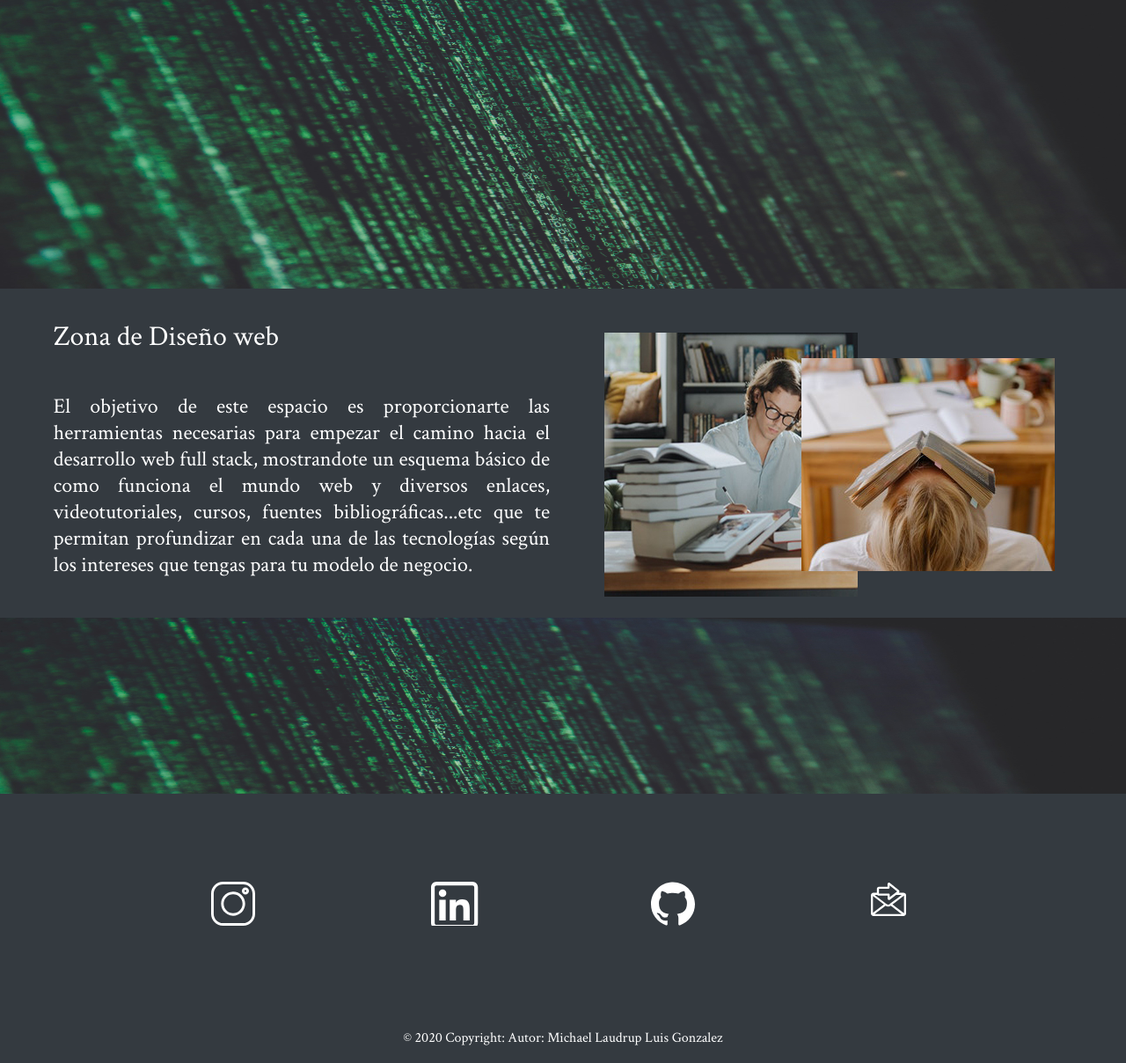
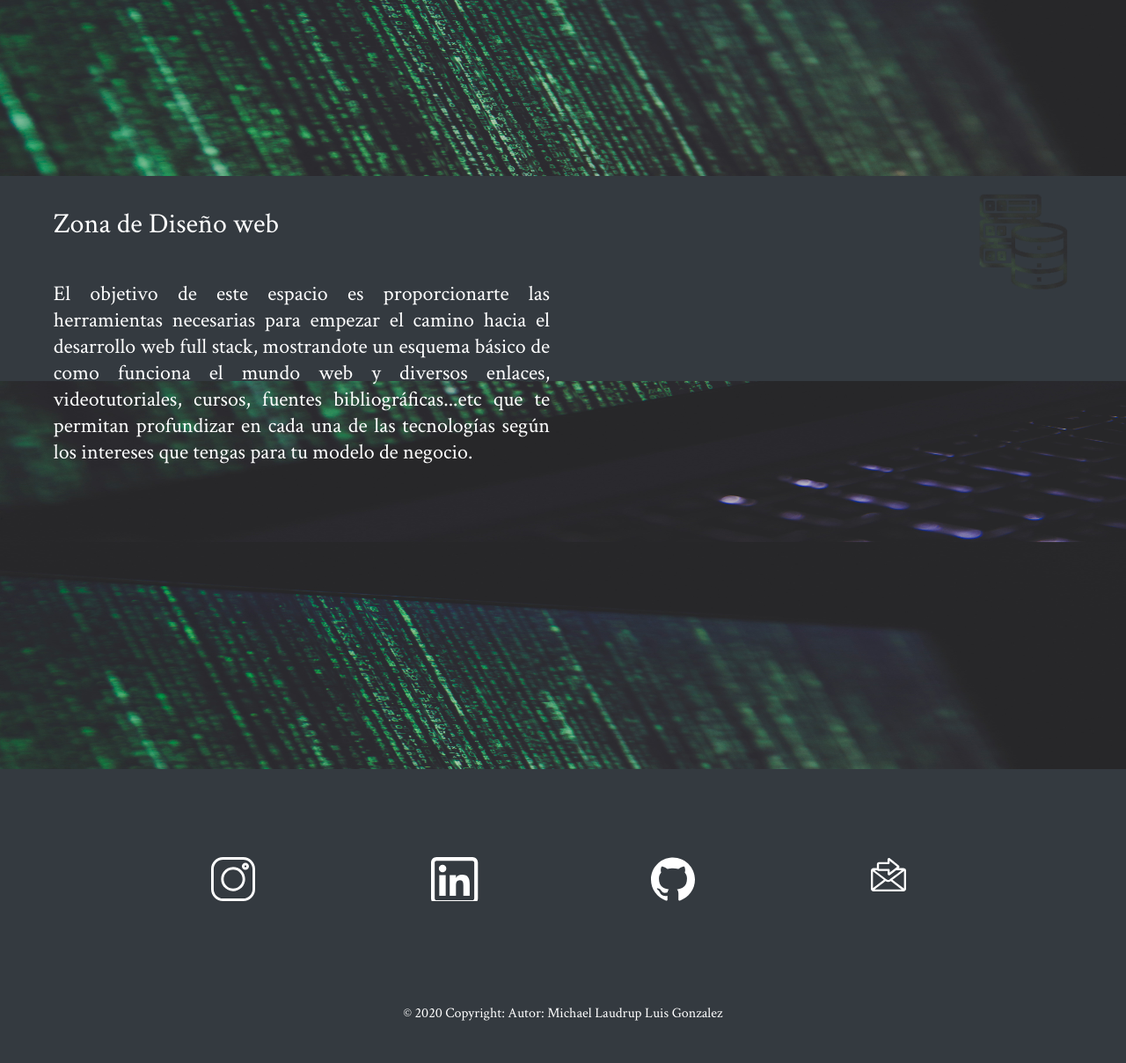
Before and after one commit to MichaeLaudrup/MichaelWebPageProject, a PHP site: page /index.php?pagina=academiazone in a window 1280 px wide. Shown: the part 184-1392 px from the top of the page at 88% size. After the commit the page ends 1344 px from the top, so only its background shows below. Run offline with PHP 8.4, Linux system fonts and the light colour scheme.

Commit message:
limpieza de codigo, eliminacion de multiples solicitudes .css

```diff
--- a/FragmentosPHP/academiazone.php
+++ b/FragmentosPHP/academiazone.php
@@ -4,7 +4,7 @@
 
 <div id="contenedor-principal"class="container-fluid">
     <div id="fila1" class="row filasConContenido">
-        <div class="col-6 " >
+        <div id="fila1-izq" class="col-6 " >
         <p class="titulosDescripciones">Zona de Diseño web</p> <br> <p class="descripciones"> El objetivo de este espacio es proporcionarte las herramientas necesarias para empezar
             el camino hacia el desarrollo web full stack, mostrandote un esquema básico de como funciona el mundo web y diversos enlaces, videotutoriales, cursos, fuentes bibliográficas...etc que te permitan
             profundizar en cada una de las tecnologías según los intereses que tengas para tu modelo de negocio.</p>
--- a/FragmentosPHP/webdesingzone.php
+++ b/FragmentosPHP/webdesingzone.php
@@ -6,18 +6,12 @@
     <title>3D Carousel</title>
     <meta name="description" content="">
     <meta name="viewport" content="width=1024">
-    <link rel="stylesheet" href="https://cdnjs.cloudflare.com/ajax/libs/normalize/8.0.1/normalize.min.css">
-    <link rel="stylesheet" href="css/main.css">
-
     <!--[if lt IE 9]><script src="http://html5shiv.googlecode.com/svn/trunk/html5.js"></script><![endif]-->
-
     <!-- Global site tag (gtag.js) - Google Analytics -->
-    <script async src="https://www.googletagmanager.com/gtag/js?id=UA-31485994-5"></script>
     <script>
       window.dataLayer = window.dataLayer || [];
       function gtag(){dataLayer.push(arguments);}
       gtag('js', new Date());
-
       gtag('config', 'UA-31485994-5');
     </script>
 </head>
--- /dev/null
+++ b/Ideas.txt
@@ -0,0 +1 @@
+con la hora local se puede obtener la region geografica (p.ej: GMT -6000 indica mexico)
--- a/css/academi_style.css
+++ b/css/academi_style.css
@@ -11,16 +11,31 @@ body{
     background-size: 100%;
 }
 #contenedor-principal{
-    margin-top:40%;
-
+    margin-top:30%;
 }
 .row {
     font-family: 'Crimson Text', serif;
 }
 
-.filasConContenido{
-    background-color:  #343a40;
+#fila1{
+    background-image: url(../images/academi_zone/Fila1.png);
+    background-size: 100%;
+    background-repeat: no-repeat;
     margin-top: 5%;
+}
+
+#fila1-izq{
+    animation-name:aparecerDeLaIzquierda;
+    animation-duration:2s;
+}
+
+@keyframes aparecerDeLaIzquierda {
+    from{
+        transform: translateX(-100%);
+    }
+    to{
+        transform: translateX(0%);
+    }
 }
 .titulosDescripciones{
     margin-top: 5%;
@@ -38,7 +53,7 @@ body{
 }
 .filasSinContenido{
     display: flex;
-    height: 200px;
+    height: 300px;
 }
 
 @media (max-width: 575.98px) {
@@ -61,26 +76,7 @@ body{
 
 }
 @media (min-width: 1200px) {
-    #img-1{
-        position:absolute;
-        margin-top:2%;
-        margin-left:5%;
-        background-image: url(../images/uned2.jpg) ;
-        background-repeat: no-repeat;
-        background-position:center;
-        min-width: 45%;
-        height: 100%;
-    }
-    #img-2{
-        position:absolute;
-        margin-top:2%;
-        margin-left:40%;
-        background-image: url(../images/uned3.jpg) ;
-        background-repeat: no-repeat;
-        background-position:center;
-        min-width: 45%;
-        height: 100%;
-    }
+
  }
 
  /*==========================================
--- a/index.php
+++ b/index.php
@@ -7,14 +7,19 @@
 	<title>Michael Laudrup WebSite</title>
 	<link href="https://fonts.googleapis.com/css2?family=Crimson+Text&family=Playfair+Display&display=swap" rel="stylesheet">
 	<link href="https://fonts.googleapis.com/css2?family=Cinzel+Decorative&display=swap" rel="stylesheet">
+
+
 	<link rel="stylesheet" href="css/bootstrap.min.css">
     <script>
-         /*Cargado de hojas de stylo de cascada segun la pagina web que se abra
-            *Esto evita tener que hacer multiples peticiones HTTP dependiendo de la seccion que se cargue dinamicamente.
-            *Permite ademas que el codigo css este mejor organizado y dividido sin afectar al rendimiento dado que solo se hace una peticion HTTP
+         /*Cargado de hojas de estilo de cascada segun la pagina web que se abra
+            *Esto evita tener que hacer multiples peticiones HTTP y solo realiza un peticion HTTP dependiendo de la seccion que se cargue dinamicamente.
+            *Permite ademas que el codigo css este mejor organizado y dividido sin afectar al rendimiento por lo explicado en anterior punto
          */
          if(window.location.toString().endsWith("academiazone")){
              document.write('<link rel="stylesheet" href="css/academi_style.css">');
+         }else if(window.location.toString().endsWith("webdesingzone")){
+            document.write('<link rel="stylesheet" href=https://cdnjs.cloudflare.com/ajax/libs/normalize/8.0.1/normalize.min.css">');
+            document.write('<link rel="stylesheet" href="css/webDesing_style.css">');
          }else{
              document.write('<link rel="stylesheet" href="css/mainPage_style.css">');
          }
```
Also changed, not shown: css/webDesing_style.css (renamed from css/main.css), images/academi_zone/Fila1.png (added), 1 other file.
